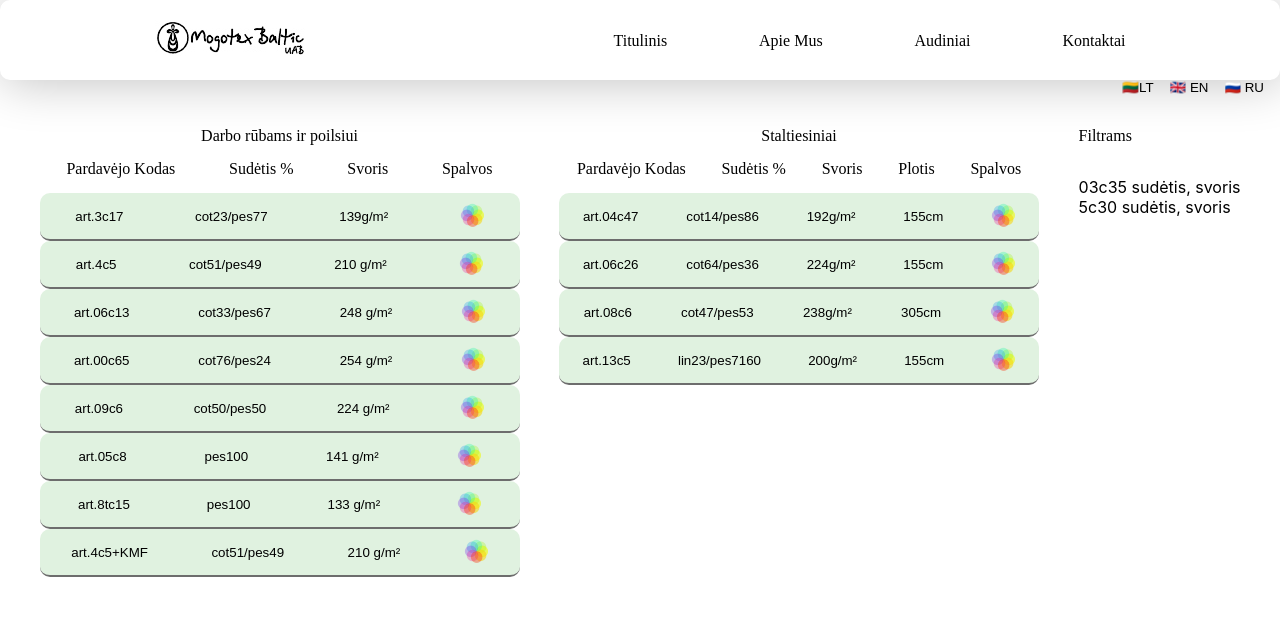
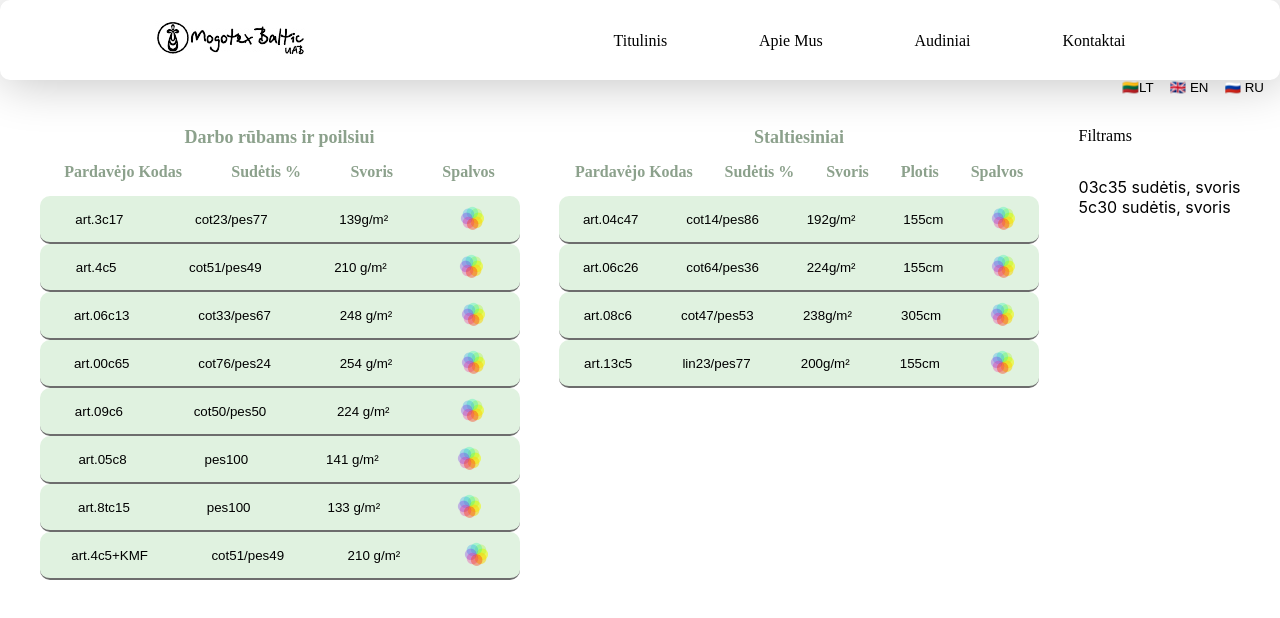
Before and after one commit to OlegBaras/mogotex, a React (Create React App) app: page /fabrics in a window 1280 px wide. Shown: the top 618 px of the page. Built offline with nearby package versions, Linux system fonts and the light colour scheme.

Commit message:
getting there..

```diff
--- a/src/App.css
+++ b/src/App.css
@@ -22,15 +22,12 @@
 .button-links {
   display: flex;
   flex-direction: column;
-  /* background: rgb(235, 234, 232); */
   border-radius: 20px;
 }
-/* label {
-  border: 2px solid green;
-  display: flex;
-  justify-content: space-around;
-} */
+
 .button-links-tags {
+  font-weight: bold;
+  color: rgb(140, 161, 140);
   width: 100%;
   height: 3rem;
   display: flex;
@@ -39,6 +36,11 @@
 }
 p {
   font-size: medium;
+}
+.title {
+  font-weight: bold;
+  color: rgb(140, 161, 140);
+  font-size: large;
 }
 
 .product-button {
--- a/src/components/TableCloths.js
+++ b/src/components/TableCloths.js
@@ -18,7 +18,8 @@ function TableCloths() {
       borderRadius: "10px",
     },
     overlay: {
-      backgroundColor: "lightgrey",
+      // backgroundColor: "#A9A9A9",
+      backgroundColor: "white",
     },
   };
 
@@ -56,7 +57,16 @@ function TableCloths() {
           </span>
         </span>
       ),
-      colors: ["#", "#", "#", "#"],
+      colors: [
+        "#F0EDE2",
+        "#F5ECD0",
+        "#F4ECC2",
+        "#FDD19C",
+        "#E3BC8E",
+        "#C86656",
+        "#12674A",
+        "#363756",
+      ],
     },
     {
       id: 2,
@@ -122,7 +132,14 @@ function TableCloths() {
           </span>
         </span>
       ),
-      colors: ["#", "#", "#", "#"],
+      colors: [
+        "#F0EDE2",
+        "#F5ECD0",
+        "#E4C49D",
+        "#5C4939",
+        "#9E1030",
+        "#C9D3DC",
+      ],
     },
     {
       id: 4,
@@ -136,7 +153,7 @@ function TableCloths() {
           <span>
             <FormattedMessage id="pes" />
           </span>
-          <span>7160</span>
+          <span>77</span>
         </span>
       ),
       weight: (
@@ -186,7 +203,7 @@ function TableCloths() {
 
   return (
     <div className="table-cloths">
-      <div>
+      <div className="title">
         <FormattedMessage id="tableCloths" />
       </div>
       <div className="button-links">
--- a/src/components/WorkClothes.js
+++ b/src/components/WorkClothes.js
@@ -18,7 +18,8 @@ function WorkClothes() {
       borderRadius: "10px",
     },
     overlay: {
-      backgroundColor: "lightgrey",
+      // backgroundColor: "#A9A9A9",
+      backgroundColor: "white",
     },
   };
 
@@ -184,7 +185,7 @@ function WorkClothes() {
 
   return (
     <div className="workclothes">
-      <div>
+      <div className="title">
         <FormattedMessage id="workClothes" />
       </div>
 
```
